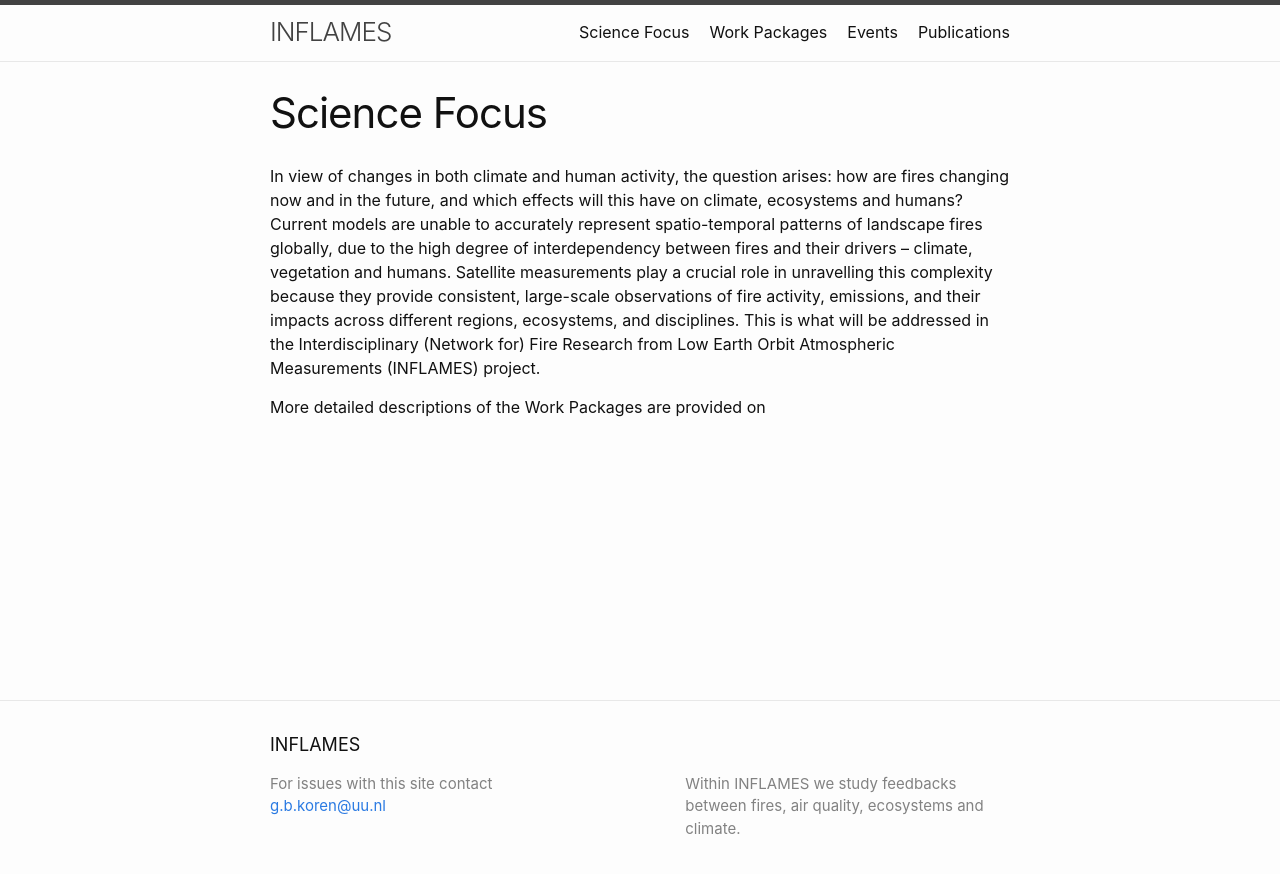
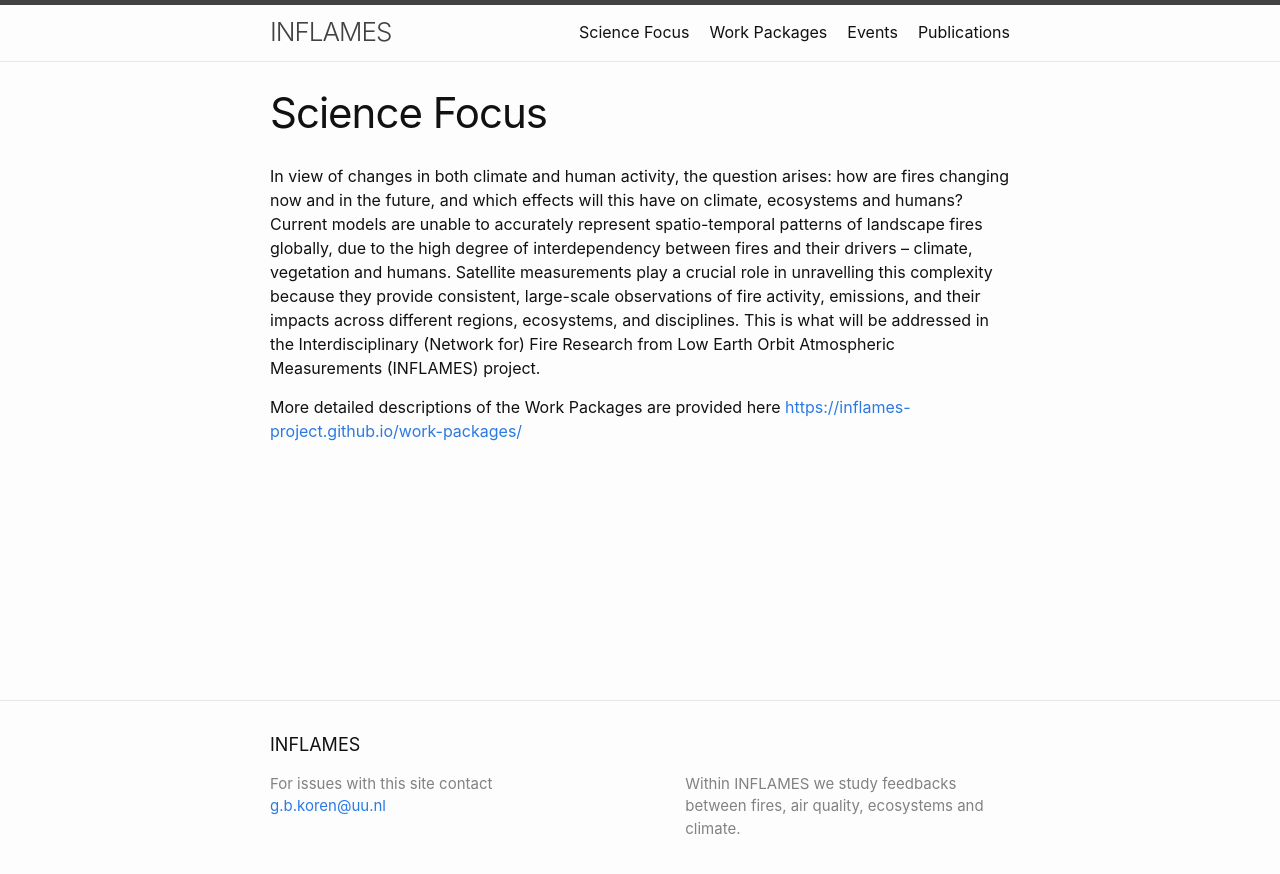
Before and after one commit to inflames-project/inflames-project.github.io, a Jekyll site: the page built from science-focus.md, in a window 1280 px wide. Shown: the top 874 px of the page. Built offline with Jekyll 4.4.1, drawn with Linux system fonts in a browser that asks for light colours.

Commit message:
Update science-focus.md

```diff
--- a/science-focus.md
+++ b/science-focus.md
@@ -6,4 +6,4 @@ permalink: /science-focus/
 
 In view of changes in both climate and human activity, the question arises: how are fires changing now and in the future, and which effects will this have on climate, ecosystems and humans? Current models are unable to accurately represent spatio-temporal patterns of landscape fires globally, due to the high degree of interdependency between fires and their drivers – climate, vegetation and humans. Satellite measurements play a crucial role in unravelling this complexity because they provide consistent, large-scale observations of fire activity, emissions, and their impacts across different regions, ecosystems, and disciplines. This is what will be addressed in the Interdisciplinary (Network for) Fire Research from Low Earth Orbit Atmospheric Measurements (INFLAMES) project.
 
-More detailed descriptions of the Work Packages are provided on
+More detailed descriptions of the Work Packages are provided here [https://inflames-project.github.io/work-packages/](https://inflames-project.github.io/work-packages/)
```
